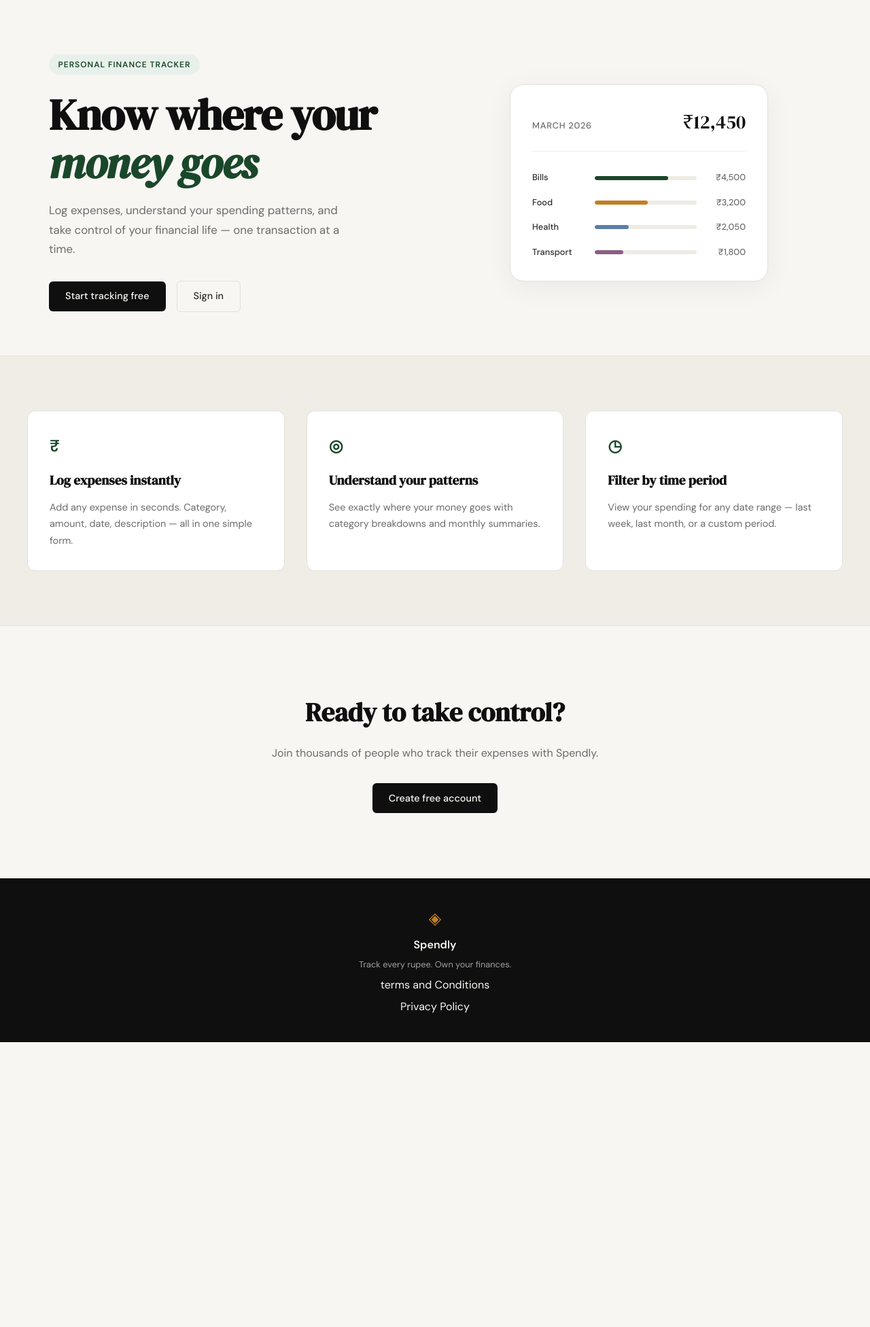
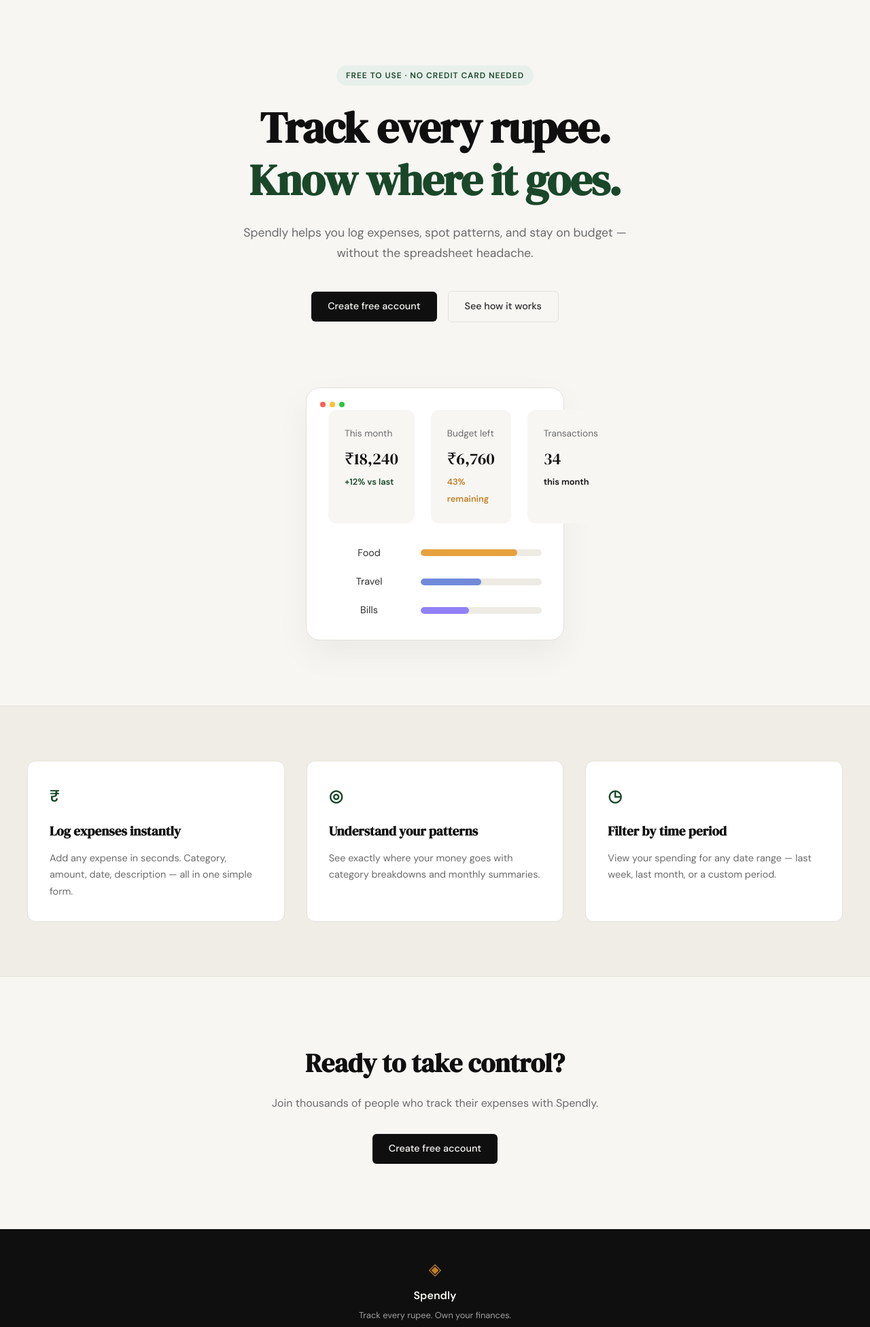
Before and after one commit to simpleguyon/Agentic-Coding-Using-Claude, a Flask app: page / in a window 1280 px wide. Shown: the part 61-2013 px from the top of the page at 68% size. Before the commit the page ends 1594 px from the top, so only its background shows below. Run offline with Flask 3, Linux system fonts and the light colour scheme.

Commit message:
landing: redesign hero section to match mockup

```diff
--- /dev/null
+++ b/expense-tracker/static/css/landing.css
@@ -0,0 +1,139 @@
+/* Hero Section Overrides */
+.hero {
+    display: flex;
+    flex-direction: column;
+    align-items: center;
+    text-align: center;
+    gap: 3rem;
+    padding: 6rem 2rem;
+}
+
+.hero-inner {
+    display: flex;
+    flex-direction: column;
+    align-items: center;
+    max-width: 800px;
+}
+
+.hero-title {
+    font-size: clamp(2.5rem, 6vw, 4rem) !important;
+    line-height: 1.2 !important;
+    margin-bottom: 1.5rem !important;
+}
+
+.hero-title .highlight {
+    color: var(--accent) !important;
+    display: block;
+}
+
+.hero-subtitle {
+    margin: 0 auto 2.5rem auto !important;
+    max-width: 600px !important;
+    font-size: 1.1rem !important;
+}
+
+.hero-actions {
+    justify-content: center !important;
+    margin-bottom: 3rem;
+}
+
+/* Mock Card Redesign */
+.hero-visual {
+    width: 100%;
+    max-width: 850px;
+}
+
+.mock-card {
+    background: var(--paper-card);
+    border: 1px solid var(--border);
+    border-radius: var(--radius-lg);
+    padding: 2rem;
+    box-shadow: 0 20px 50px rgba(0,0,0,0.05);
+    position: relative;
+}
+
+.mock-card-dots {
+    display: flex;
+    gap: 6px;
+    position: absolute;
+    top: 20px;
+    left: 20px;
+}
+
+.dot {
+    width: 8px;
+    height: 8px;
+    border-radius: 50%;
+}
+.dot-red { background: #ff5f56; }
+.dot-yellow { background: #ffbd2e; }
+.dot-green { background: #27c93f; }
+
+.mock-stats-grid {
+    display: grid;
+    grid-template-columns: repeat(3, 1fr);
+    gap: 1.5rem;
+    margin-bottom: 2rem;
+}
+
+.stat-box {
+    background: var(--paper);
+    padding: 1.5rem;
+    border-radius: var(--radius-md);
+    text-align: left;
+}
+
+.stat-label {
+    font-size: 0.85rem;
+    color: var(--ink-muted);
+    display: block;
+    margin-bottom: 0.5rem;
+}
+
+.stat-value {
+    font-family: var(--font-display);
+    font-size: 1.5rem;
+    color: var(--ink);
+    display: block;
+}
+
+.stat-trend {
+    font-size: 0.8rem;
+    font-weight: 600;
+}
+.trend-up { color: var(--accent); }
+.trend-neutral { color: var(--accent-2); }
+
+.mock-bars-new {
+    display: flex;
+    flex-direction: column;
+    gap: 1.2rem;
+}
+
+.mock-bar-row-new {
+    display: grid;
+    grid-template-columns: 120px 1fr;
+    align-items: center;
+    gap: 1rem;
+}
+
+.mock-cat-new {
+    font-size: 0.9rem;
+    color: var(--ink-soft);
+}
+
+.mock-bar-track-new {
+    height: 10px;
+    background: var(--border-soft);
+    border-radius: 999px;
+    overflow: hidden;
+}
+
+.mock-bar-fill-new {
+    height: 100%;
+    border-radius: 999px;
+}
+
+.fill-food { background: #e6a23c; }
+.fill-travel { background: #7289da; }
+.fill-bills { background: #9181f5; }
--- a/expense-tracker/templates/landing.html
+++ b/expense-tracker/templates/landing.html
@@ -1,4 +1,8 @@
 {% extends "base.html" %}
+
+{% block head %}
+<link rel="stylesheet" href="{{ url_for('static', filename='css/landing.css') }}">
+{% endblock %}
 
 {% block title %}Spendly — Track Every Rupee{% endblock %}
 
@@ -6,55 +10,61 @@
 
 <section class="hero">
     <div class="hero-inner">
-        <div class="hero-badge">Personal Finance Tracker</div>
+        <div class="hero-badge">Free to use · No credit card needed</div>
         <h1 class="hero-title">
-            Know where your<br>
-            <em>money goes</em>
+            Track every rupee.<br>
+            <span class="highlight">Know where it goes.</span>
         </h1>
         <p class="hero-subtitle">
-            Log expenses, understand your spending patterns,
-            and take control of your financial life —
-            one transaction at a time.
+            Spendly helps you log expenses, spot patterns, and stay on budget — without the spreadsheet headache.
         </p>
         <div class="hero-actions">
-            <a href="{{ url_for('register') }}" class="btn-primary">Start tracking free</a>
-            <a href="{{ url_for('login') }}" class="btn-ghost">Sign in</a>
+            <a href="{{ url_for('register') }}" class="btn-primary">Create free account</a>
+            <a href="{{ url_for('login') }}" class="btn-ghost">See how it works</a>
         </div>
     </div>
     <div class="hero-visual">
         <div class="mock-card">
-            <div class="mock-card-header">
-                <span class="mock-label">March 2026</span>
-                <span class="mock-total">₹12,450</span>
+            <div class="mock-card-dots">
+                <div class="dot dot-red"></div>
+                <div class="dot dot-yellow"></div>
+                <div class="dot dot-green"></div>
             </div>
-            <div class="mock-bars">
-                <div class="mock-bar-row">
-                    <span class="mock-cat">Bills</span>
-                    <div class="mock-bar-track">
-                        <div class="mock-bar" style="width: 72%"></div>
+            <div class="mock-stats-grid">
+                <div class="stat-box">
+                    <span class="stat-label">This month</span>
+                    <span class="stat-value">₹18,240</span>
+                    <span class="stat-trend trend-up">+12% vs last</span>
+                </div>
+                <div class="stat-box">
+                    <span class="stat-label">Budget left</span>
+                    <span class="stat-value">₹6,760</span>
+                    <span class="stat-trend trend-neutral">43% remaining</span>
+                </div>
+                <div class="stat-box">
+                    <span class="stat-label">Transactions</span>
+                    <span class="stat-value">34</span>
+                    <span class="stat-trend">this month</span>
+                </div>
+            </div>
+            <div class="mock-bars-new">
+                <div class="mock-bar-row-new">
+                    <span class="mock-cat-new">Food</span>
+                    <div class="mock-bar-track-new">
+                        <div class="mock-bar-fill-new fill-food" style="width: 80%"></div>
                     </div>
-                    <span class="mock-amt">₹4,500</span>
                 </div>
-                <div class="mock-bar-row">
-                    <span class="mock-cat">Food</span>
-                    <div class="mock-bar-track">
-                        <div class="mock-bar mock-bar-2" style="width: 52%"></div>
+                <div class="mock-bar-row-new">
+                    <span class="mock-cat-new">Travel</span>
+                    <div class="mock-bar-track-new">
+                        <div class="mock-bar-fill-new fill-travel" style="width: 50%"></div>
                     </div>
-                    <span class="mock-amt">₹3,200</span>
                 </div>
-                <div class="mock-bar-row">
-                    <span class="mock-cat">Health</span>
-                    <div class="mock-bar-track">
-                        <div class="mock-bar mock-bar-3" style="width: 33%"></div>
+                <div class="mock-bar-row-new">
+                    <span class="mock-cat-new">Bills</span>
+                    <div class="mock-bar-track-new">
+                        <div class="mock-bar-fill-new fill-bills" style="width: 40%"></div>
                     </div>
-                    <span class="mock-amt">₹2,050</span>
-                </div>
-                <div class="mock-bar-row">
-                    <span class="mock-cat">Transport</span>
-                    <div class="mock-bar-track">
-                        <div class="mock-bar mock-bar-4" style="width: 28%"></div>
-                    </div>
-                    <span class="mock-amt">₹1,800</span>
                 </div>
             </div>
         </div>
```
Also changed, not shown: Image_design.png (added).
